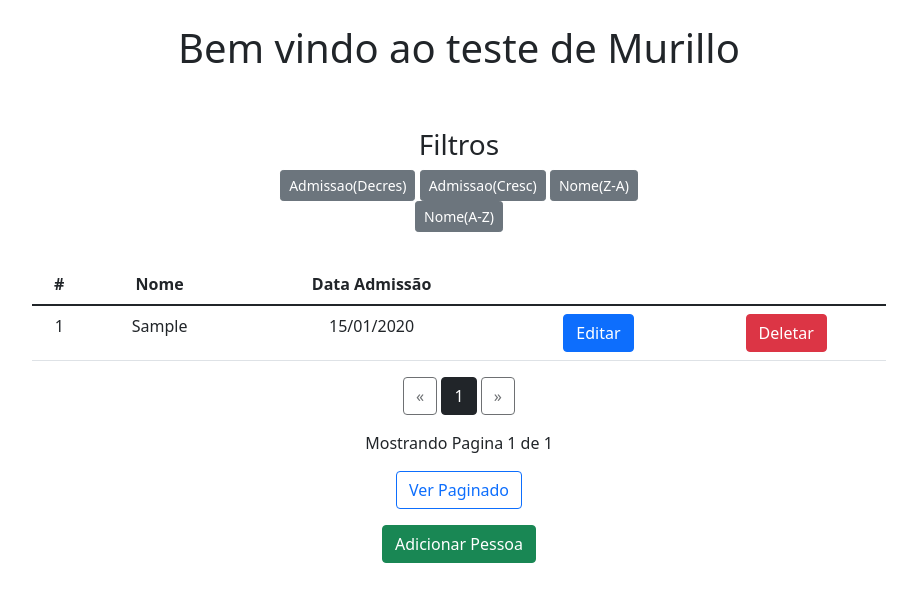
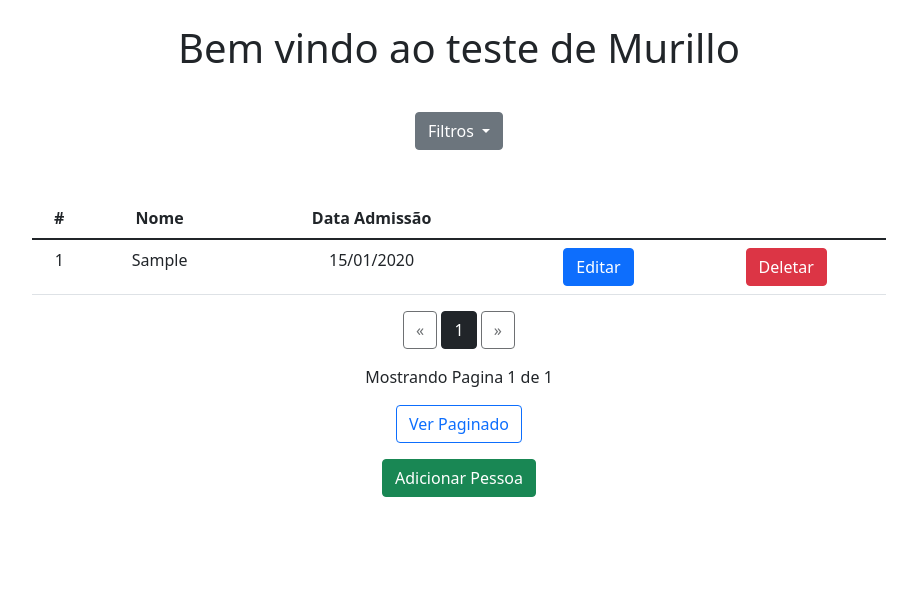
Before and after one commit to Lelou123/Visie-Teste, a Flask app: page / in a window 1280 px wide. Shown: the top 602 px of the page, without its empty margins (181-1098 px from the left). Run offline with Flask 2, Linux system fonts and the light colour scheme; tables that the repository leaves empty hold one stand-in row (values such as "Sample post").

Commit message:
Add Dropdown in filters

```diff
--- a/templates/index.html
+++ b/templates/index.html
@@ -12,16 +12,22 @@
         <h1>Bem vindo ao teste de Murillo</h1>
     </div>
 
-    <div class="col-4 m-auto pt-4 pb-2 text-center">
-      <h3 class="mt-3">Filtros</h3>
+    <div class="col-4 m-auto pt-4 pb-2 text-center mb-3">
+          <div class="dropdown">
+            <button class="btn btn-secondary dropdown-toggle" type="button" id="dropdownMenuButton" data-toggle="dropdown" aria-haspopup="true" aria-expanded="false">
+              Filtros
+            </button>
+            <div class="dropdown-menu" aria-labelledby="dropdownMenuButton">
+                <form method="post" action="/">
+                  <input class="btn btn-outline-secondary btn-sm"  type="submit" value="Admissao(Decres)" name="action1"/>
+                  <input class="btn btn-outline-secondary btn-sm"  type="submit" value="Admissao(Cresc)" name="action2" />
+                  <input class="btn btn-outline-secondary btn-sm"  type="submit" value="Nome(Z-A)" name="action3"/>
+                  <input class="btn btn-outline-secondary btn-sm"  type="submit" value="Nome(A-Z)" name="action4" />
+                </form>
+            </div>
+          </div>
+    </div>
 
-        <form method="post" action="/">
-            <input class="btn btn-secondary btn-sm"  type="submit" value="Admissao(Decres)" name="action1"/>
-            <input class="btn btn-secondary btn-sm"  type="submit" value="Admissao(Cresc)" name="action2" />
-            <input class="btn btn-secondary btn-sm"  type="submit" value="Nome(Z-A)" name="action3"/>
-            <input class="btn btn-secondary btn-sm"  type="submit" value="Nome(A-Z)" name="action4" />
-        </form>
-    </div>
 
     <div class="col-8 m-auto pt-4 pb-2 text-center">
         <table class="table">
@@ -92,11 +98,11 @@
         <div class="col-8 m-auto pt-3 pb-2 text-center">
             <a href="/add" class="btn btn-success">Adicionar Pessoa</a>
         </div>
+    </div>
 
 
-
-
-    </div>
+<script src="https://code.jquery.com/jquery-3.5.1.slim.min.js" integrity="sha384-DfXdz2htPH0lsSSs5nCTpuj/zy4C+OGpamoFVy38MVBnE+IbbVYUew+OrCXaRkfj" crossorigin="anonymous"></script>
+<script src="https://cdn.jsdelivr.net/npm/bootstrap@4.5.3/dist/js/bootstrap.bundle.min.js" integrity="sha384-ho+j7jyWK8fNQe+A12Hb8AhRq26LrZ/JpcUGGOn+Y7RsweNrtN/tE3MoK7ZeZDyx" crossorigin="anonymous"></script>
 
 </body>
 </html>
```
